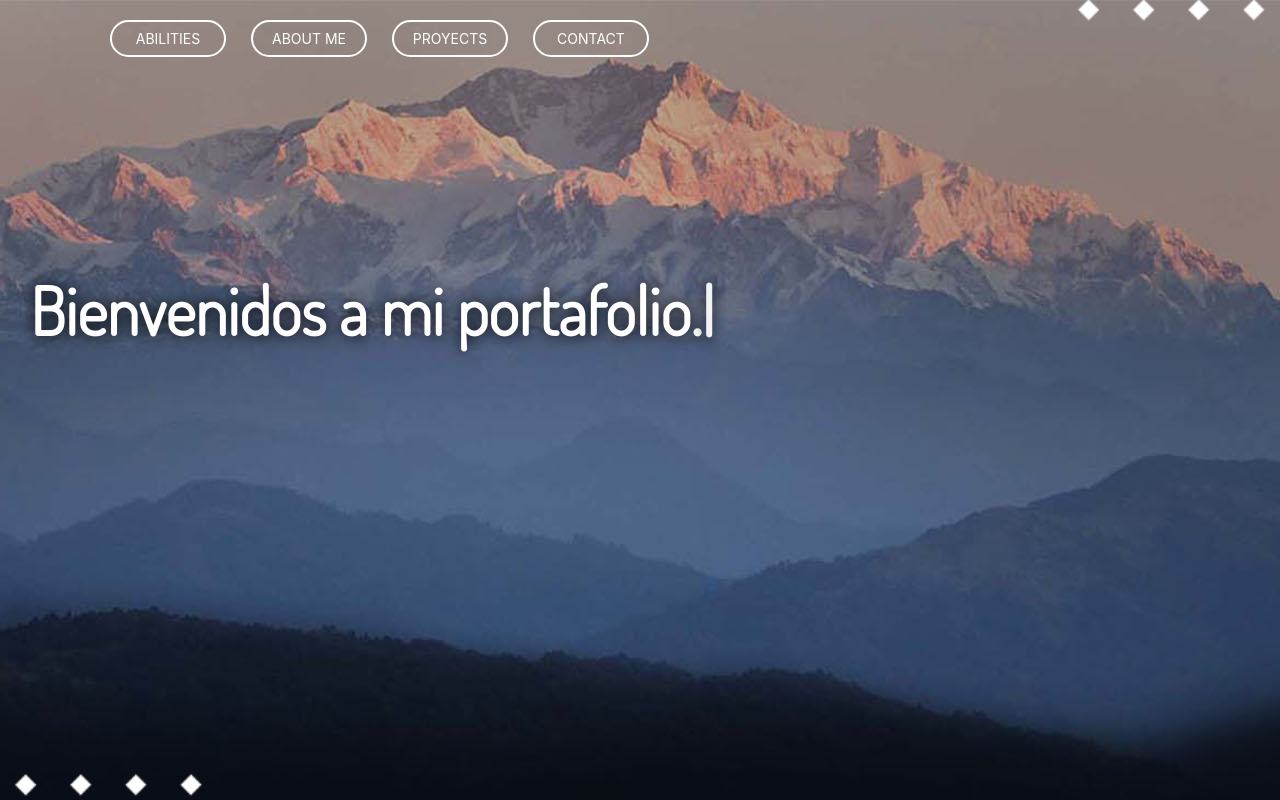
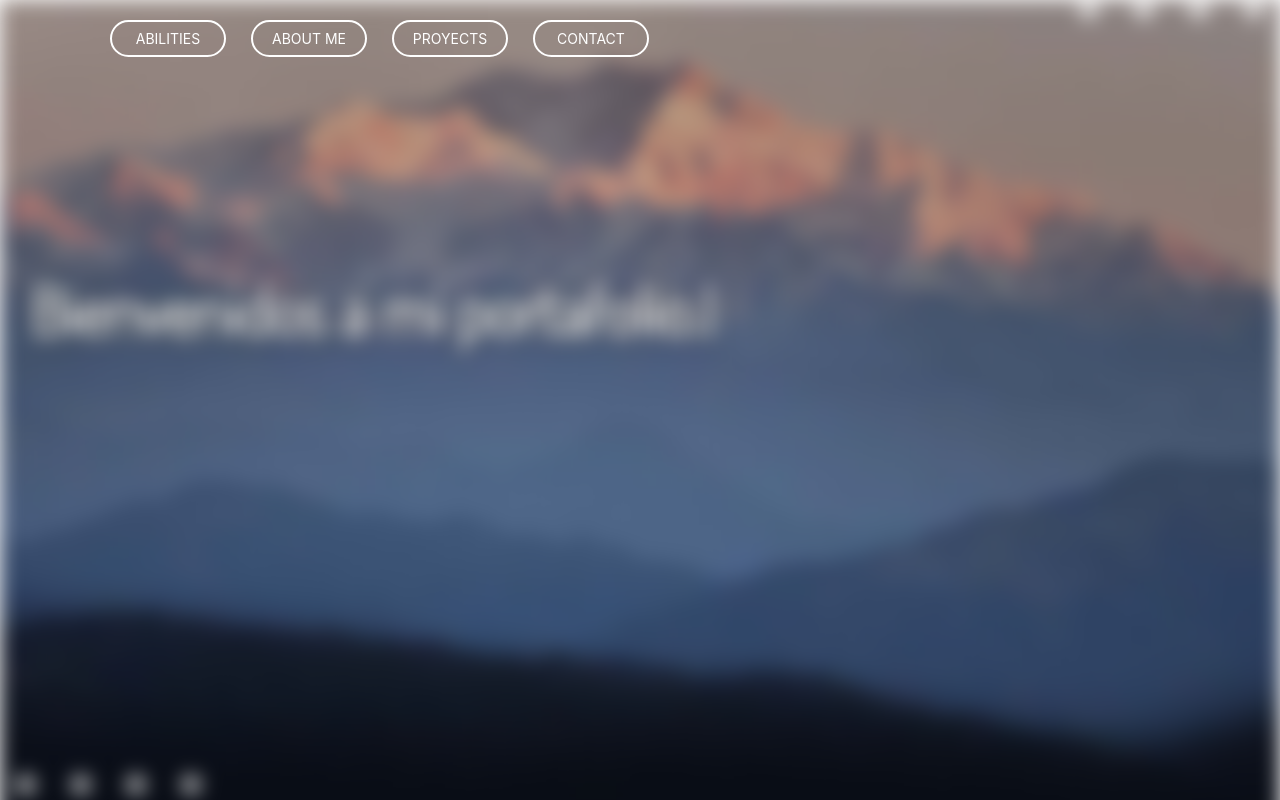
Before and after one commit to Million1701/Portafolio-web, a React (Create React App) app: page / in a window 1280 px wide. Shown: the top 800 px of the page. Built offline with nearby package versions, Linux system fonts and the light colour scheme; some icons are missing; a web font is replaced by a local one.

Commit message:
acomodar errores

```diff
--- a/src/App.css
+++ b/src/App.css
@@ -8,8 +8,8 @@
   background-color: #090d16;
   color: #fff;
   overflow: hidden;
-  /* filter: blur(10px);
-  -webkit-filter: blur(10px); */
+  filter: blur(10px);
+  -webkit-filter: blur(10px);
 }
 
 .contentAbilities, .contentAboutMe, .contentContact, .contentProyects{
--- a/src/App.js
+++ b/src/App.js
@@ -7,12 +7,16 @@ import TextContact from './componentes/SectionContact/TextContact';
 import Navbars from './componentes/navBar/Navbars';
 
 
-// window.addEventListener("load", () => {
-//   let app = document.querySelector('.App');
-//   app.style.filter = "blur(0px)"
-// });
 
 function App() {
+  let app = document.querySelector('.App');
+
+  window.addEventListener("load", () => {
+    app.style.filter = "blur(0px)"
+  });
+
+
+
   return (
     <div>
       <Navbars />
```
